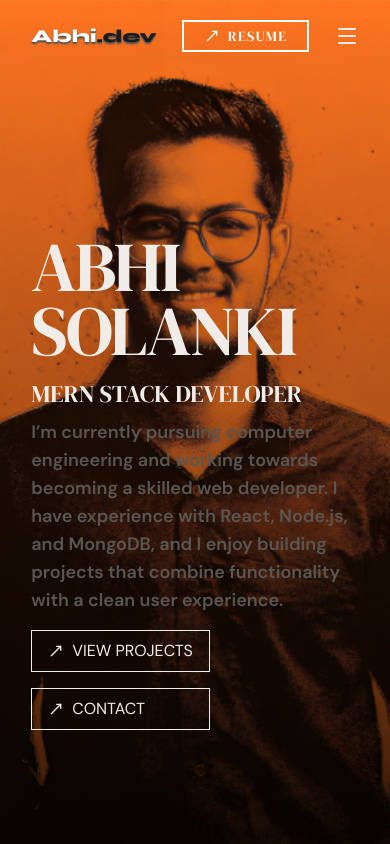
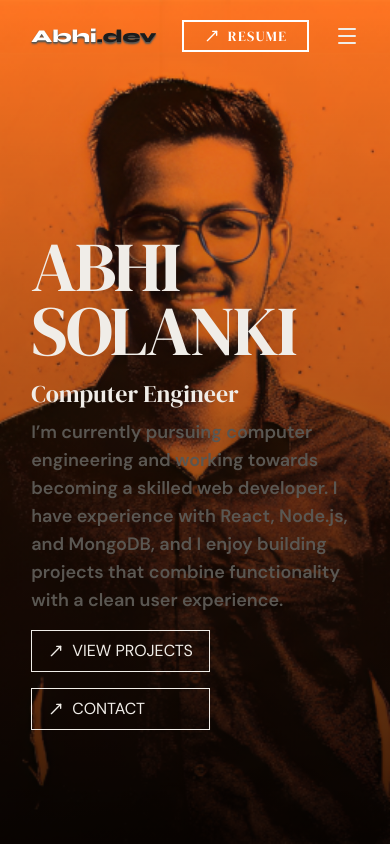
Before and after one commit to Abhis1605/my-portfolio, a Next.js app: page / in a window 390 px wide. Shown: the top 844 px of the page. Built offline with nearby package versions, Linux system fonts and the light colour scheme.

Commit message:
fix: bg and text

```diff
--- a/package.json
+++ b/package.json
@@ -15,7 +15,8 @@
     "react": "19.2.4",
     "react-dom": "19.2.4",
     "react-hot-toast": "^2.6.0",
-    "react-icons": "^5.6.0"
+    "react-icons": "^5.6.0",
+    "react-type-animation": "^3.2.0"
   },
   "devDependencies": {
     "@tailwindcss/postcss": "^4",
--- a/src/components/About.jsx
+++ b/src/components/About.jsx
@@ -6,7 +6,7 @@ export default function About() {
     <section id="about" className="px-[8%] lg:px-[5%] py-10 lg:py-20">
       <div className="grid grid-cols-1 lg:grid-cols-2">
         <div className="flex md:items-center lg:items-start  flex-col">
-          <h1 className=" text-4xl md:text-5xl lg:text-6xl text-center tracking-widest mb-6">ABOUT ME</h1>
+          <h1 className=" text-4xl md:text-5xl lg:text-6xl text-center tracking-widest mb-6">About Me</h1>
           <p className="text-center font-semibold lg:text-justify md:text-2xl lg:text-base text-muted  lg:w-[85%] mb-6">
             I’m a computer engineering student and a MERN stack developer,
             focused on building clean and functional web applications. I enjoy
--- a/src/components/Contact.jsx
+++ b/src/components/Contact.jsx
@@ -59,7 +59,7 @@ export default function Contact() {
     <section id="contact" className="py-10 lg:py-20">
       <div className="px-[8%] lg:px-[5%]">
         <div className="flex items-center flex-col lg:flex-row lg:justify-between">
-          <h1 className="text-4xl md:text-5xl lg:text-6xl uppercase tracking-widest text-center mb-6">
+          <h1 className="text-4xl md:text-5xl lg:text-6xl capitalize tracking-widest text-center mb-6">
             get - in touch
           </h1>
           <p className="text-muted text-center lg:text-justify  text-base lg:w-1/2">
--- a/src/components/Hero.jsx
+++ b/src/components/Hero.jsx
@@ -1,5 +1,7 @@
+"use client"
 import { MoveUpRight } from 'lucide-react'
 import Link from 'next/link'
+import { TypeAnimation } from 'react-type-animation';
 import React from 'react'
 
 export default function Hero() {
@@ -16,7 +18,23 @@ export default function Hero() {
 
               <div >
                  <h3 className=' text-2xl md:text-5xl lg:text-4xl'>
-                  MERN STACK DEVELOPER
+                  <TypeAnimation
+      sequence={[
+        // Same substring at the start will only be typed out once, initially
+        'MERN Stack Developer',
+        1000, // wait 1s before replacing "Mice" with "Hamsters"
+        'Frontend Developer',
+        1000,
+        'Computer Engineer',
+        1000,
+        'Full-Stack Developer',
+        1000
+      ]}
+      wrapper="span"
+      speed={50}
+      style={{ fontSize: '1em', display: 'inline-block' }}
+      repeat={Infinity}
+    />
                 </h3>
                 <p className=' mt-2 mb-4 text-lg md:text-xl lg:text-[14px] md:max-w-140 lg:max-w-105  text-muted font-semibold'>
                   I’m currently pursuing computer engineering and working towards becoming a skilled web developer. I have experience with React, Node.js, and MongoDB, and I enjoy building projects that combine functionality with a clean user experience.
--- a/src/components/Projects.jsx
+++ b/src/components/Projects.jsx
@@ -4,12 +4,12 @@ import Link from 'next/link'
 
 export default function Projects() {
   return (
-    <section id='projects' className='py-10 lg:py-20 bg-[#0D0D0D]'>
+    <section id='projects' className='py-10 lg:py-20 bg-linear-to-br from-black via-accent-muted to-black'>
         <div className='px-[8%] lg:px-[5%]'>
 
             <div className='flex flex-col lg:flex-row items-center justify-between mb-5'>
 
-                <h1 className=' text-4xl md:text-5xl lg:text-6xl tracking-widest uppercase mb-6'>
+                <h1 className=' text-4xl md:text-5xl lg:text-6xl tracking-widest mb-6'>
                     Projects
                 </h1>
 
--- a/src/components/Skills.jsx
+++ b/src/components/Skills.jsx
@@ -65,13 +65,13 @@ export default function Skills() {
         (skill) => activeCategory === "all" || skill.category === activeCategory
     )
   return (
-    <section id='skills' className='py-10 lg:py-20 bg-linear-to-br from-black via-accent-muted to-black'>
+    <section id='skills' className='py-10 lg:py-20'>
 
         <div className='px-[8%] lg:px-[5%]'>
 
             <div className='flex flex-col lg:flex-row items-center lg:justify-between mb-8'>
 
-                <h1 className=' text-4xl md:text-5xl lg:text-6xl tracking-widest uppercase mb-6'>
+                <h1 className=' text-4xl md:text-5xl lg:text-6xl tracking-widest mb-6'>
                     Skills
                 </h1>
 
@@ -89,13 +89,13 @@ export default function Skills() {
             </div>
 
 
-            <div className=' mt-10  grid grid-cols-1 md:grid-cols-3 lg:grid-cols-5 gap-6'>
+            <div className=' mt-10 lg:px-30 lg:py-2 grid grid-cols-2 md:grid-cols-3 lg:grid-cols-6 gap-6'>
 
                 {filteredSkills.map((skill, key ) => (
-                    <div key={key} className='bg-surface-2 flex items-center flex-col p-4 rounded-md'>
-                        <div className='rounded-full w-18 h-18 flex items-center justify-center bg-orange-500 mb-3'>
+                    <div key={key} className='bg-surface-2 hover:scale-105 duration-300 transition-all flex items-center flex-col max-w-[200px] p-4 rounded-md'>
+                        <div className='rounded-full w-14 h-14 flex items-center justify-center bg-[#ff6a005e] border-2 border-[#ff6b004d] mb-3'>
 
-                            <Image src={skill.logo} width={50} height={50} alt='skill-logo' />
+                            <Image src={skill.logo} width={40} height={40} alt='skill-logo' />
 
                         </div>
                         <h4 className='text-lg text-center font-semibold text-gray-500 tracking-wider'>
--- a/src/components/Timeline.jsx
+++ b/src/components/Timeline.jsx
@@ -3,10 +3,10 @@ import { timelineData } from "@/data/timelineData";
 
 export default function Timeline() {
   return (
-    <section id="timeline" className="py-20 bg-[#0B0F19] text-foreground">
+    <section id="timeline" className="py-20 bg-linear-to-br from-[#1a1a1a] via-[#2d1b3c] to-[#1a1a1a]text-foreground">
         <div className="px-[8%] lg:px-[5%]">
             <div className="flex items-center flex-col lg:flex-row  lg:justify-between">
-                <h1 className="w-full lg:w-1/2 text-4xl md:text-5xl mb-6 lg:mb-0 lg:text-6xl text-center lg:text-start tracking-widest">EDUCATION<br /> & EXPERIENCE</h1>
+                <h1 className="w-full lg:w-1/2 text-4xl md:text-5xl mb-6 lg:mb-0 lg:text-6xl text-center lg:text-start tracking-widest">Education<br /> & Experience</h1>
                 <p className="text-muted font-semibold text-center md:text-center lg:text-justify text-base w-full lg:w-1/2">
                     I’m a computer engineering student and MERN stack developer with hands-on experience through a 4-month internship, where I worked on building APIs, UI components.
                 </p>
--- a/src/components/common/ProjectCard.jsx
+++ b/src/components/common/ProjectCard.jsx
@@ -97,7 +97,7 @@ export default function ProjectCard() {
   return (
    <>
     {projects.map((project, index) => (
-      <div key={index} className='flex flex-col bg-[#141414] border-2 border-border rounded-md p-4'>
+      <div key={index} className='flex flex-col bg-[#141414] border-2 border-border shadow-lg shadow-white/10 rounded-2xl transition-all duration-300 p-4 hover:scale-95'>
 
         <div className='border-4 border-border rounded-md mb-3 overflow-hidden'>
           <div className=' relative w-full h-50' >
```
Also changed, not shown: 1 other file (tests, documents, lock files or other folders).
